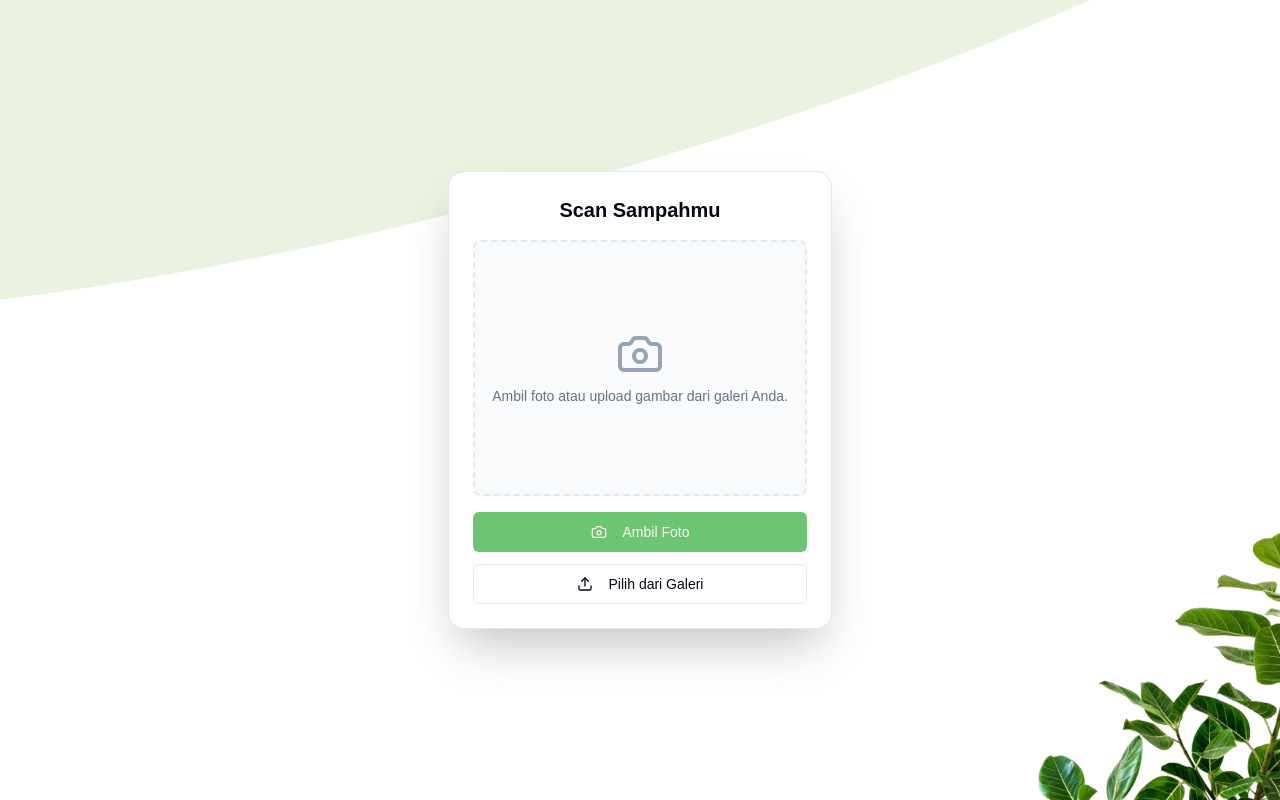
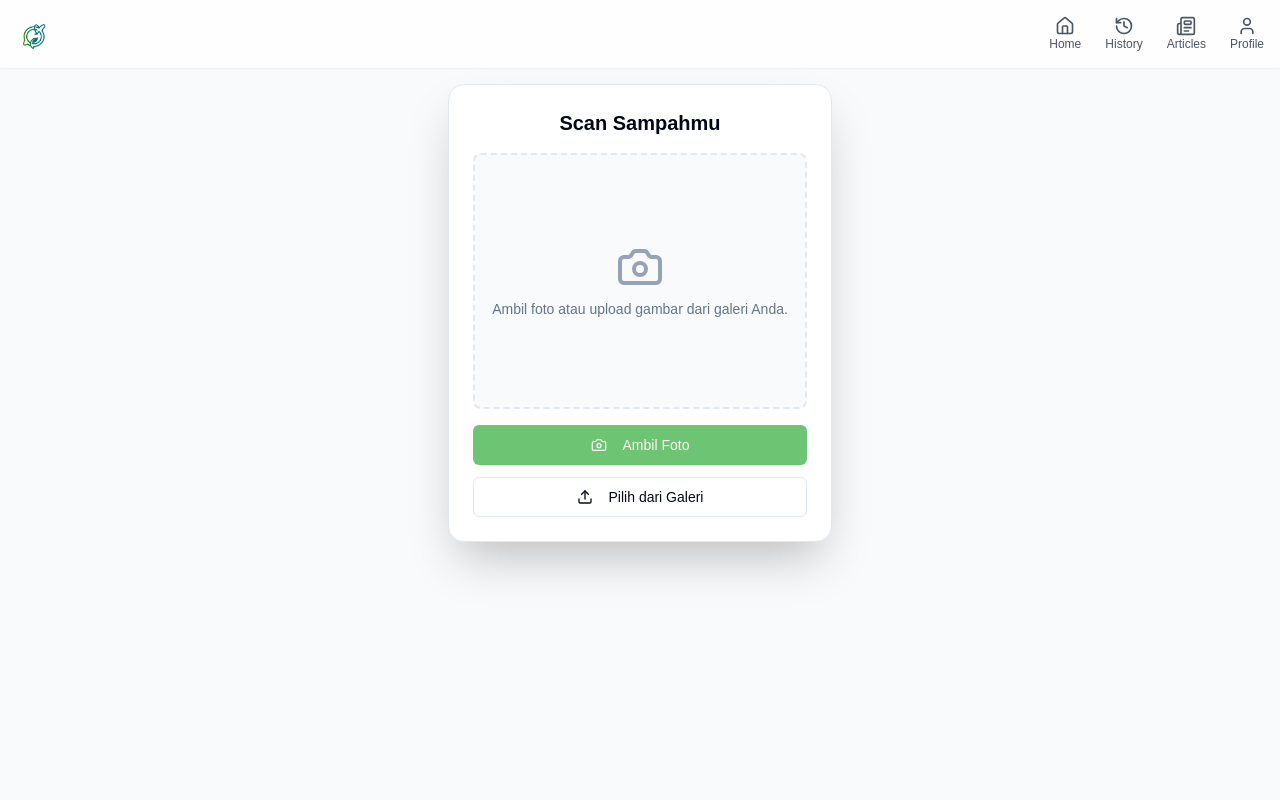
Before and after one commit to rumirifai/becycle-web, a Next.js app: page /home in a window 1280 px wide. Built offline with nearby package versions, Linux system fonts and the light colour scheme; sample sign-in values are in the browser's storage.

Commit message:
Add navbar at home

```diff
--- a/src/app/home/page.tsx
+++ b/src/app/home/page.tsx
@@ -7,6 +7,7 @@ import { Button } from '@/components/ui/button';
 import { Card, CardContent } from '@/components/ui/card';
 import { Camera, Upload, RefreshCw, X, Recycle, PackageCheck} from 'lucide-react';
 import { DetectionResult } from '@/types';
+import MainLayout from "@/components/MainLayout";
 
 export default function HomePage() {
   const router = useRouter();
@@ -205,19 +206,12 @@ export default function HomePage() {
   };
 
   return (
-    <div className="relative w-full min-h-screen bg-white overflow-hidden">
-      <div className="bg-shape-top"></div>
-      <Image
-        src="/images/leaves-background.png" alt="Hiasan daun" width={300} height={400}
-        className="bg-leaves-bottom" style={{ objectFit: 'contain' }}
-      />
-      <main className="relative flex min-h-screen flex-col items-center justify-center p-4 z-10">
+    <MainLayout>
+      <div className="flex flex-col items-center justify-center">
         <Card className="w-full max-w-sm rounded-2xl p-6 shadow-2xl">
-          <CardContent className="p-0">
-            {renderContent()}
-          </CardContent>
+          <CardContent className="p-0">{renderContent()}</CardContent>
         </Card>
-      </main>
-    </div>
+      </div>
+    </MainLayout>
   );
 }
```
